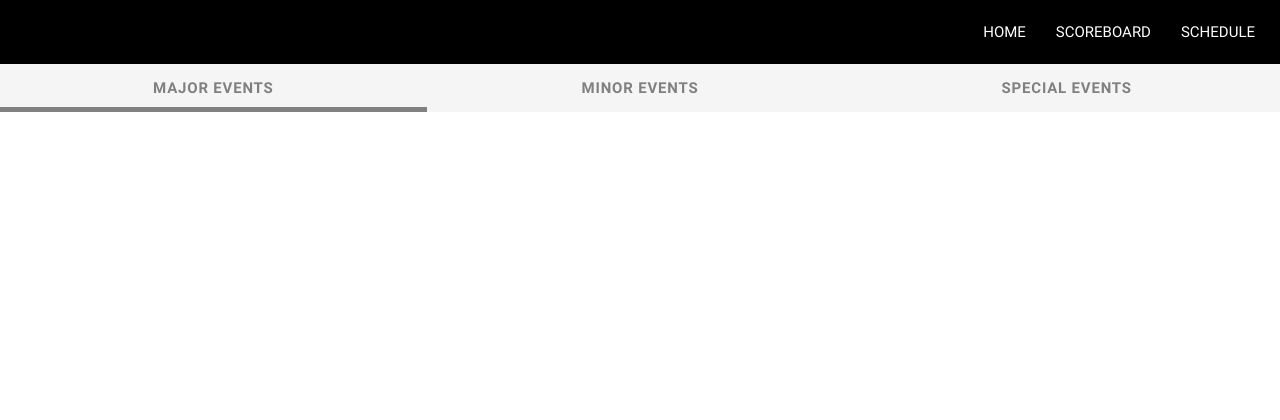
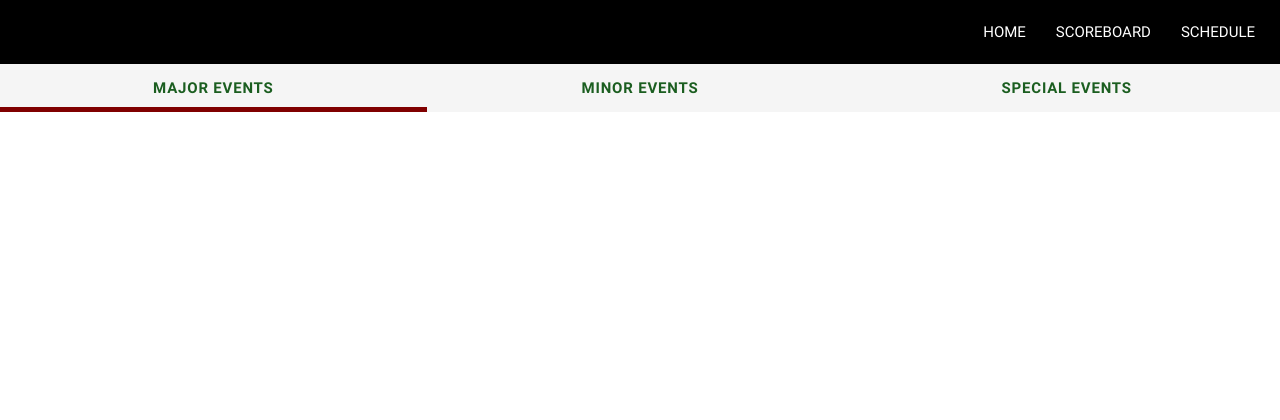
Before and after one commit to miriammariety/scoreboard, a Django app: page /schedule/ in a window 1280 px wide. Shown: the top 420 px of the page. Run offline with Django 3.2, Linux system fonts and the light colour scheme; data that the repository does not hold is empty; some libraries are stand-ins or nearby versions.

Commit message:
Added colors for tabs in schedule

```diff
--- a/live/templates/live/schedule.html
+++ b/live/templates/live/schedule.html
@@ -4,15 +4,15 @@
 
 {% block content %}
 <div>
-  <ul class="tabs">
+  <ul class="tabs" id="schedule-tabs">
     <li id="majorg-tab" class="tab col s6">
       <a href="#majorg" class="active" >Major Events</a>
     </li>
     <li id="minorg-tab" class="tab col s6">
-      <a href="#minorg" class="active">Minor Events</a>
+      <a href="#minorg">Minor Events</a>
     </li>
     <li id="specialg-tab" class="tab col s6">
-      <a href="#specialg" class="active">Special Events</a>
+      <a href="#specialg">Special Events</a>
     </li>
   </ul>
   <div class="schedule-container">
--- a/scoreboard/static/scoreboard/css/style.css
+++ b/scoreboard/static/scoreboard/css/style.css
@@ -163,3 +163,16 @@ main {
     color: #ffab00 !important;
     text-decoration: underline;
 }
+
+#schedule-tabs > div.indicator {
+    height: 5px;
+    background-color: maroon;
+}
+
+#schedule-tabs li a:hover{
+    color: #ffab00 !important;
+}
+
+#schedule-tabs li a{
+    color: #1b5e20;
+}
```
